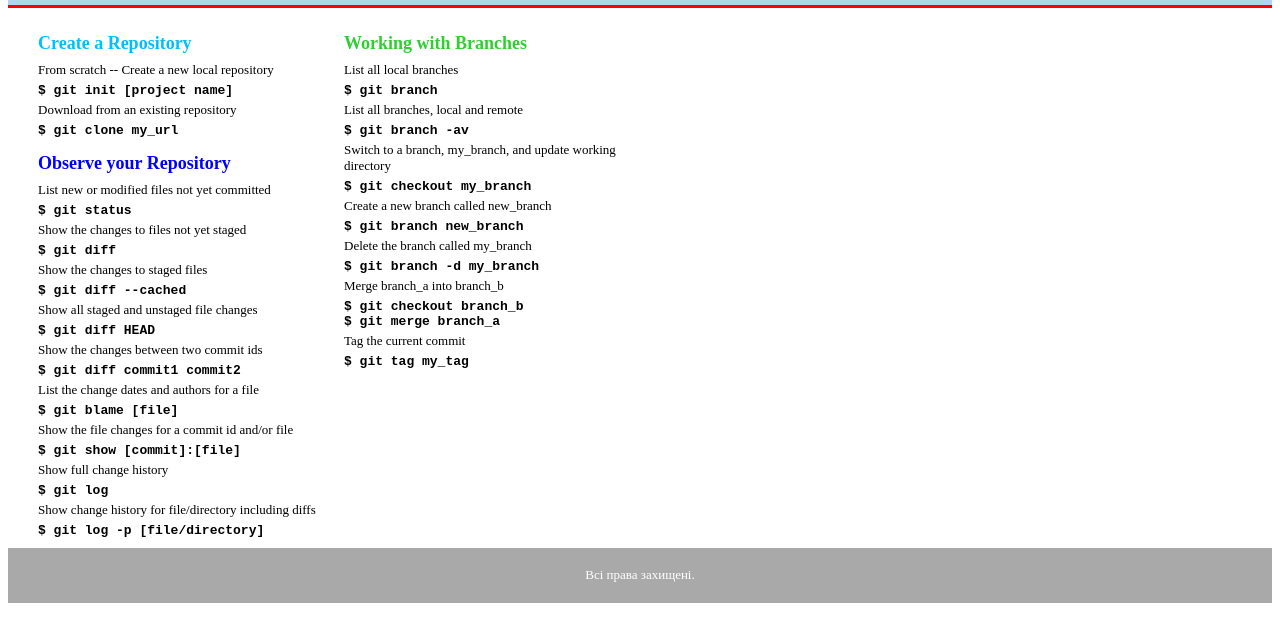
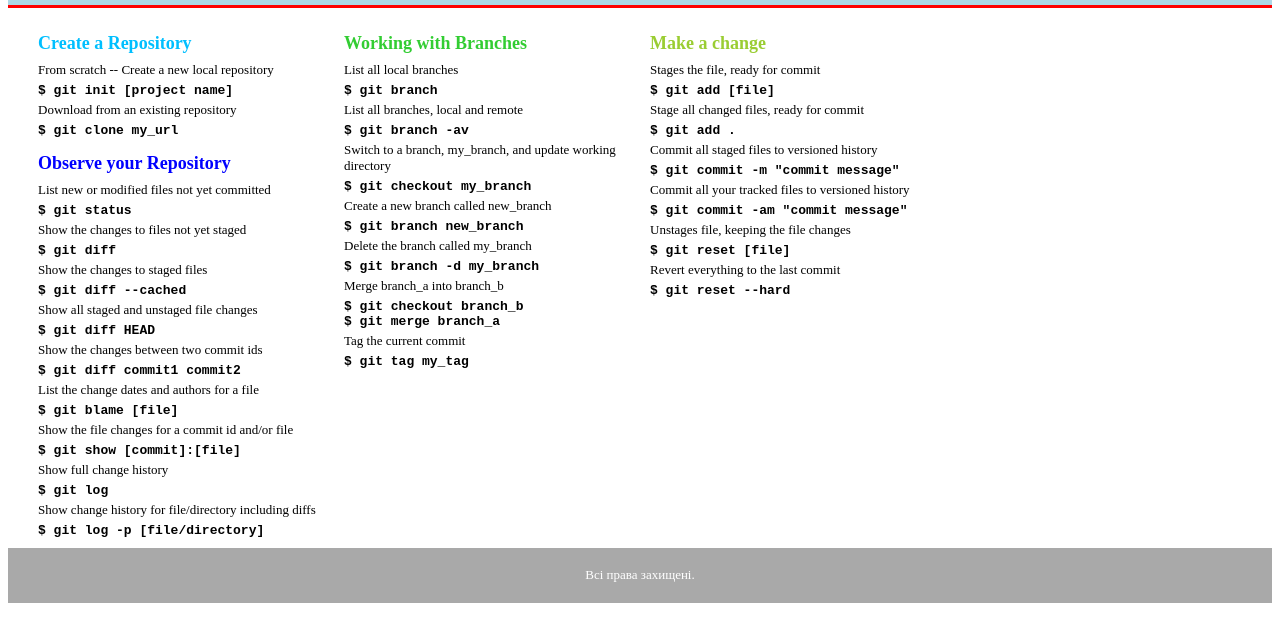
Before and after one commit to VladaHluboka/web-lab-1-12, a website: page lab10/HlubokaGit_commands.html in a window 1280 px wide. Shown: the part 120-762 px from the top of the page. Drawn offline with Linux system fonts and the light colour scheme.

Commit message:
Added Make a change commands

```diff
--- a/lab10/HlubokaGit_commands.html
+++ b/lab10/HlubokaGit_commands.html
@@ -110,7 +110,19 @@
                 <code>$ git tag my_tag</code>
             </section>
             <section>
-
+                <h2 style="color: yellowgreen;">Make a change</h2>
+                <p>Stages the file, ready for commit</p>
+                <code>$ git add [file]</code>
+                <p>Stage all changed files, ready for commit</p>
+                <code>$ git add .</code>
+                <p>Commit all staged files to versioned history</p>
+                <code>$ git commit -m "commit message"</code>
+                <p>Commit all your tracked files to versioned history</p>
+                <code>$ git commit -am "commit message"</code>
+                <p>Unstages file, keeping the file changes</p>
+                <code>$ git reset [file]</code>
+                <p>Revert everything to the last commit</p>
+                <code>$ git reset --hard</code>
             </section>
             <section>
 
```
